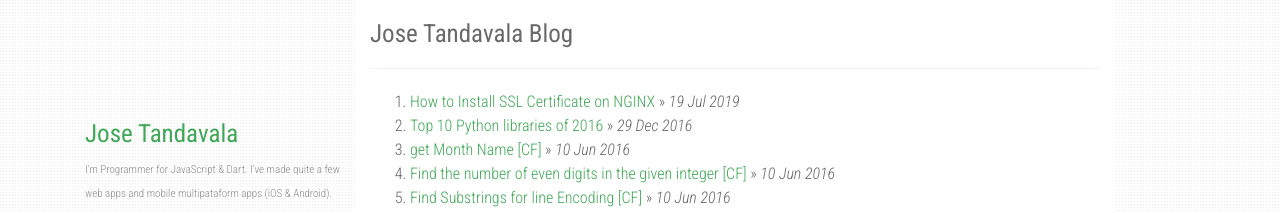
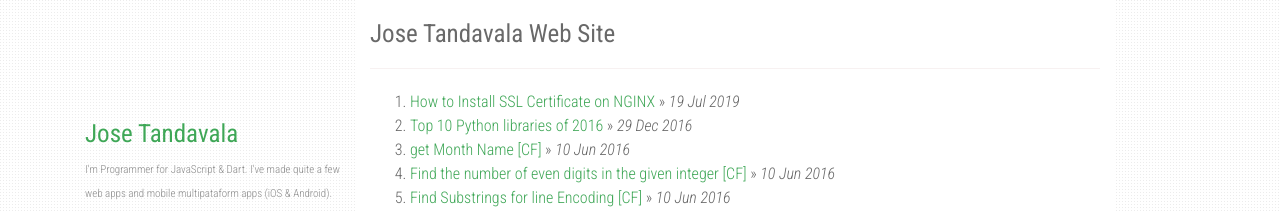
Before and after one commit to tandavala/tandavala.github.io, a Jekyll site: the page built from index.html, in a window 1280 px wide. Shown: the top 213 px of the page. Built offline with Jekyll 4.4.1, drawn with Linux system fonts in a browser that asks for light colours; nearby versions of some CDN libraries; the list of posts is cut into pages by our own code.

Commit message:
refactoring the home page

```diff
--- a/_config.yml
+++ b/_config.yml
@@ -1,4 +1,4 @@
-title: Jose Tandavala Blog
+title: Jose Tandavala Web Site
 description: My Personal Web Site
 author: Jose Tandavala
 github: https://github.com/tandavala
```
Also changed, not shown: 1 other file.
